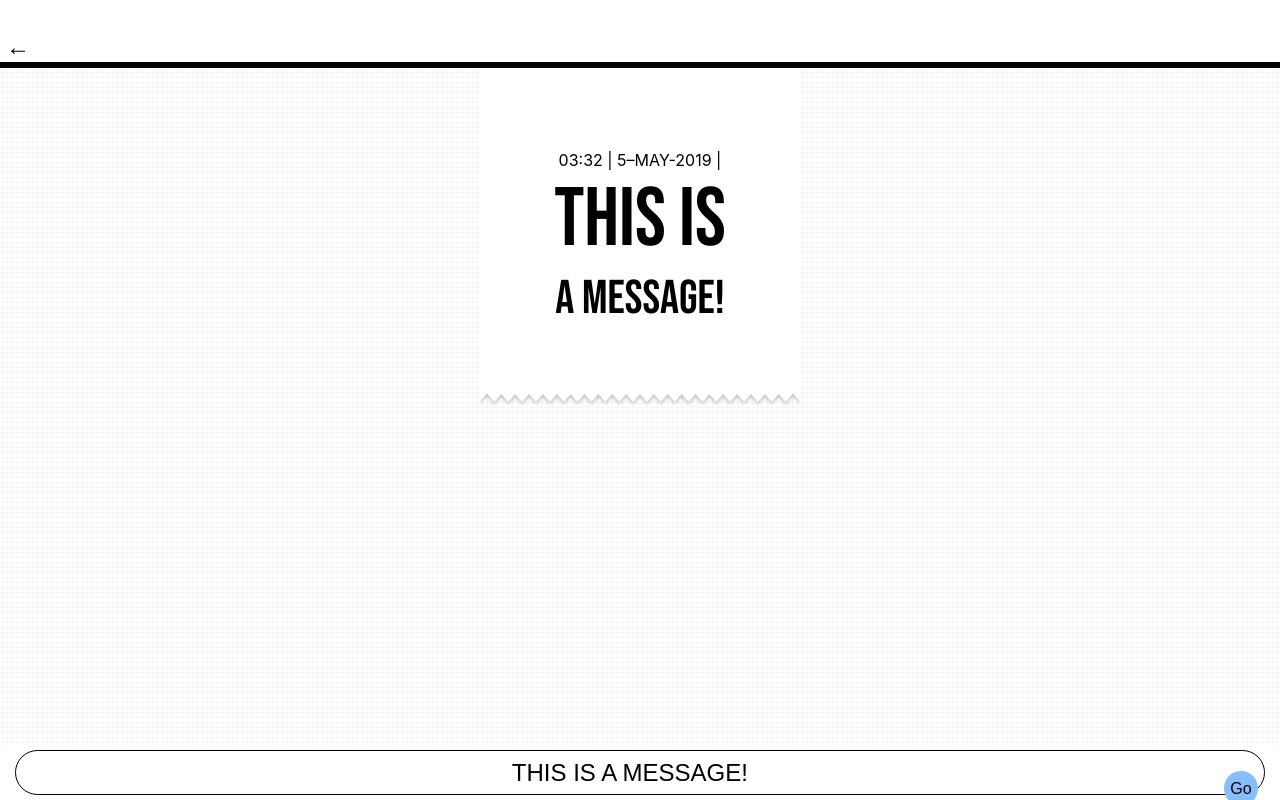
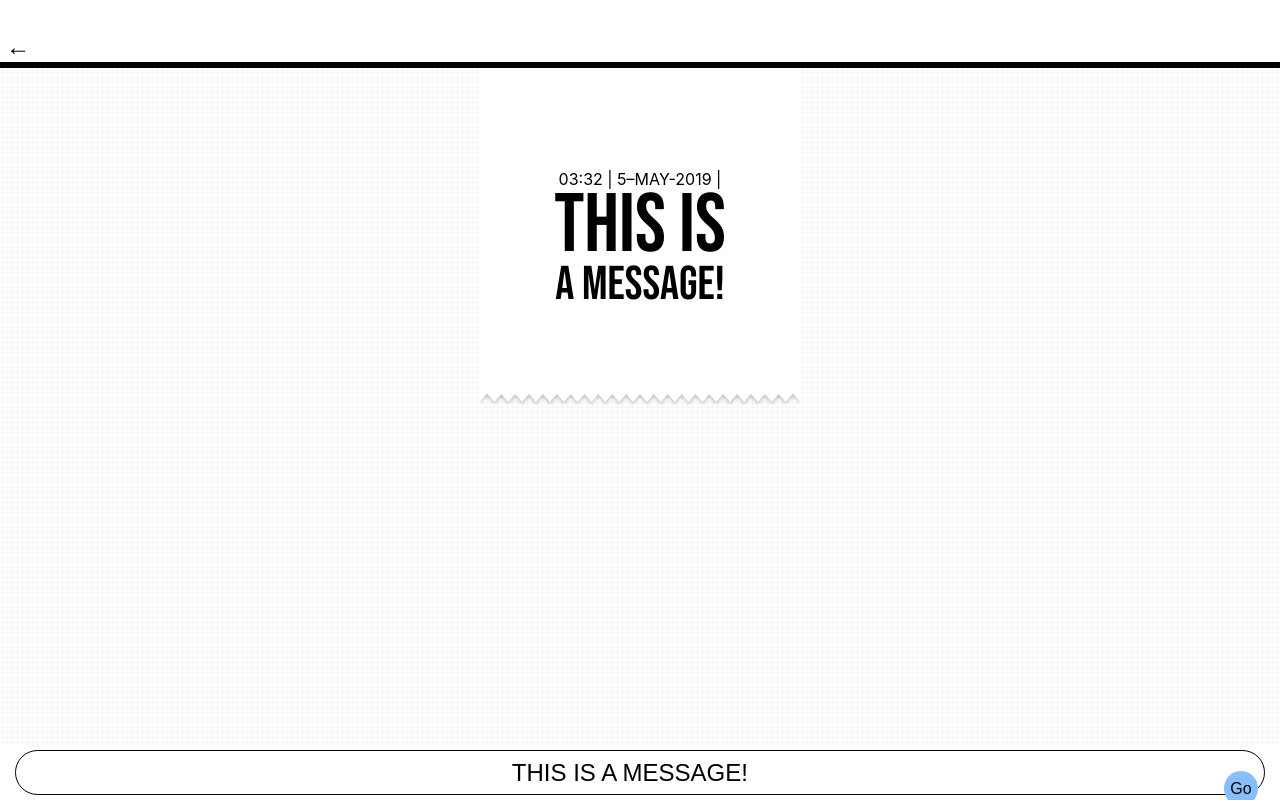
Before and after one commit to andrewn/littleprinters-web, a React (Create React App) app: page /printers/1/messages/dithergram in a window 1280 px wide. Built offline with nearby package versions, Linux system fonts and the light colour scheme.

Commit message:
Poster Font line height

```diff
--- a/src/Messages/components/PosterFont/Preview.module.css
+++ b/src/Messages/components/PosterFont/Preview.module.css
@@ -34,4 +34,5 @@
   font-family: Bebas-Neue, sans-serif;
   text-transform: uppercase;
   font-size: 50px;
+  line-height: 0.9;
 }
```
